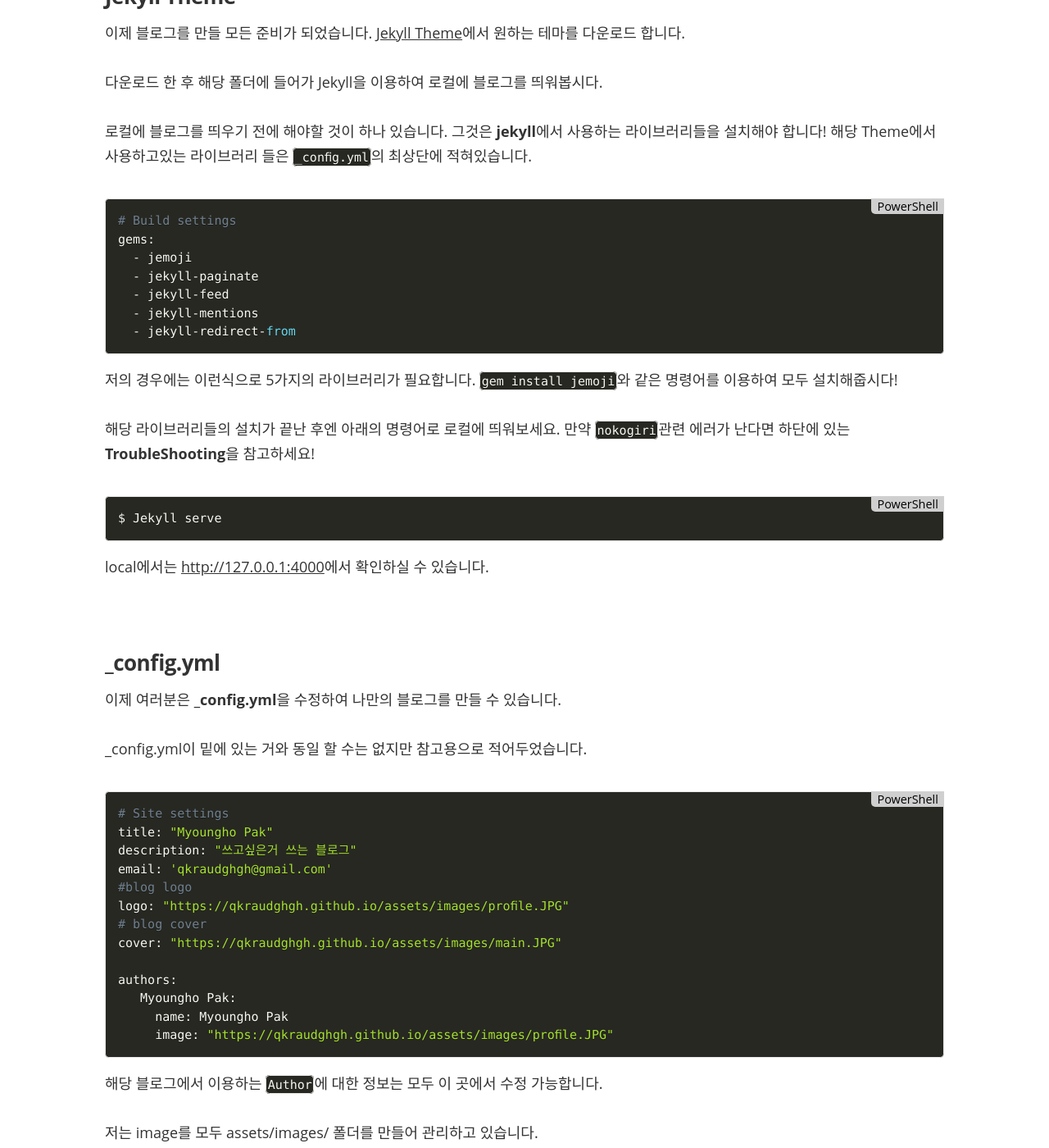
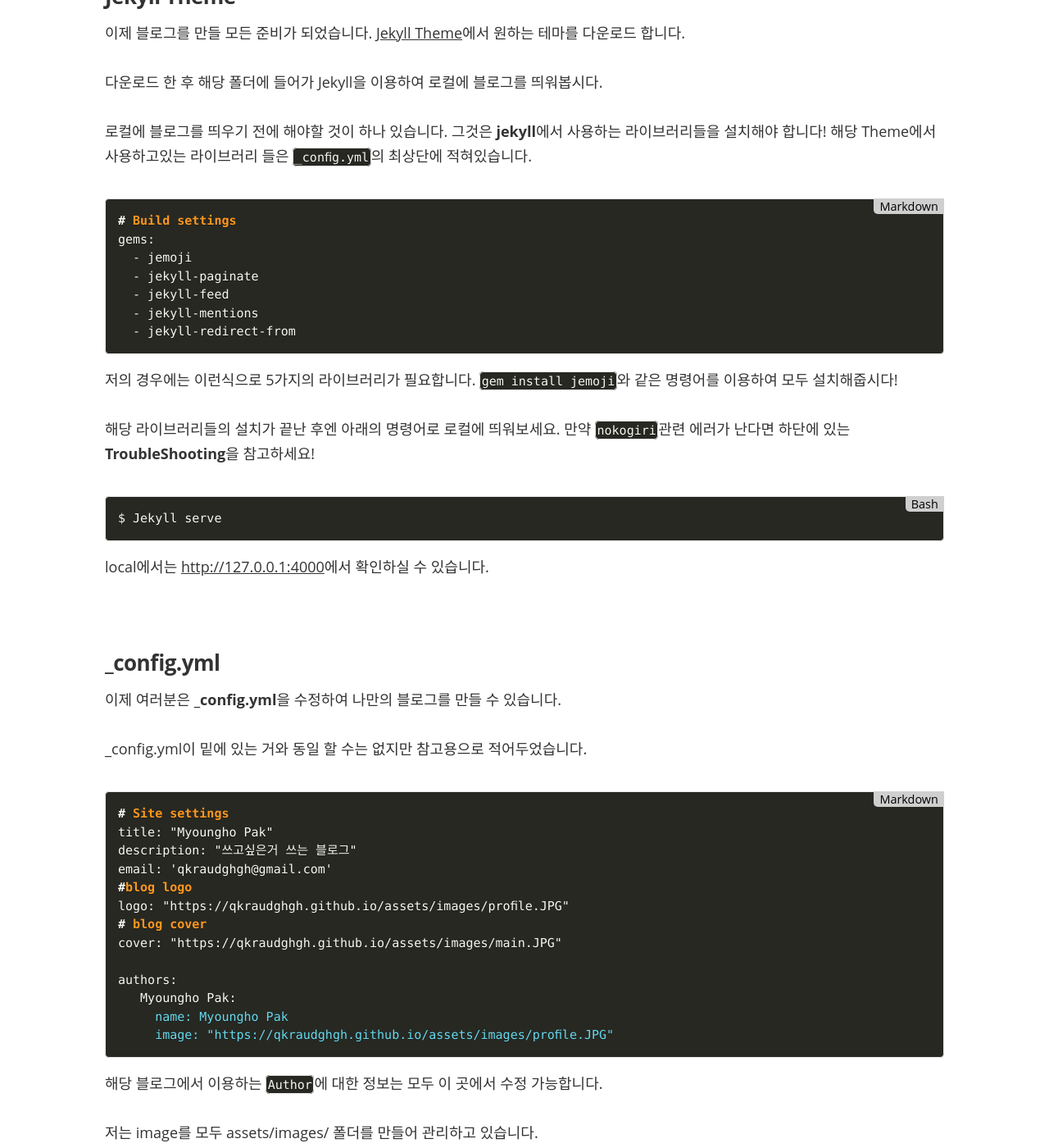
Before and after one commit to qkraudghgh/qkraudghgh.github.io, a Jekyll site: the page built from _posts/2016-07-02-jekyll-blog-setup.md, in a window 1280 px wide and 1400 px high, scrolled down 1119 px. Shown: the whole window at 82% size. Built offline with Jekyll 4.4.1, drawn with Linux system fonts in a browser that asks for light colours; nearby versions of some CDN libraries; some web fonts are replaced; comment, search, counter and statistics services are not loaded; some of the changed text lies outside the part shown.

Commit message:
snippet 수정
snippet 수정

````diff
--- a/_posts/2016-07-02-jekyll-blog-setup.md
+++ b/_posts/2016-07-02-jekyll-blog-setup.md
@@ -26,7 +26,7 @@ Markdown 이나 HTML등을 이용하여 정적인 웹페이지를 만들어 줍
 버전에따라 다르지만 mac에는 Ruby가 기본적으로 설치되어있고
 Ruby의 패키지 매니저인 Gem을 이용하여 Jekyll을 설치할 수 있습니다.
 
-```powershell
+```bash
 $ gem install jekyll
 ```
 
@@ -42,7 +42,7 @@ permission error는 `sudo`를 붙여 해결합시다.
 로컬에 블로그를 띄우기 전에 해야할 것이 하나 있습니다. 그것은 **jekyll**에서 사용하는 라이브러리들을 설치해야 합니다!
 해당 Theme에서 사용하고있는 라이브러리 들은 `_config.yml`의 최상단에 적혀있습니다.
 
-```powershell
+```markdown
 # Build settings
 gems:
   - jemoji
@@ -57,7 +57,7 @@ gems:
 해당 라이브러리들의 설치가 끝난 후엔 아래의 명령어로 로컬에 띄워보세요.
 만약 `nokogiri`관련 에러가 난다면 하단에 있는 **TroubleShooting**을 참고하세요!
 
-```powershell
+```bash
 $ Jekyll serve
 ```
 
@@ -69,7 +69,7 @@ local에서는 [http://127.0.0.1:4000](http://127.0.0.1:4000)에서 확인하실
 
 _config.yml이 밑에 있는 거와 동일 할 수는 없지만 참고용으로 적어두었습니다.
 
-```powershell
+```markdown
 # Site settings
 title: "Myoungho Pak"
 description: "쓰고싶은거 쓰는 블로그"
@@ -100,14 +100,14 @@ Theme에 따라 다르겠지만 기본적으로 모든 `Posts`들은 _posts 폴
 
 파일 이름은 특별한 규칙에 의해서만 생성되어야 합니다.
 
-```powershell
+```markdown
 year-month-day-postsName.md
 ```
 지금 포스트는 `2016-07-02-jekyll-blog-setup.md`의 형태를 띄고 있습니다.
 
 `year-month-day-postsName.md` 상단엔 아래와 같은 내용의 스크립트가 들어가야합니다.
 
-```powershell
+```markdown
 ---
 layout: post
 title: "Jekyll로 블로그 만들기"
@@ -138,7 +138,7 @@ github에 `username.github.io`의 Repo를 하나 만듭니다.
 
 그 다음엔 해당 repo와 local 을 remote 해주어야 합니다.
 
-```powershell
+```bash
 $ git init
 $ git remote add origin your_git_repo_URL
 $ git push origin master
@@ -152,7 +152,7 @@ $ git push origin master
 
 - `gem install jemoji`시에 error가 나는 경우
 
-```powershell
+```bash
 sudo gem install nokogiri -- \
     --use-system-libraries \
     --with-iconv-dir=/path/to/dir \
````
Also changed, not shown: _posts/2016-07-16-hubot-slack.md (+7 -7 lines), _posts/2016-07-16-mysql-start-error.md (+7 -7 lines).
